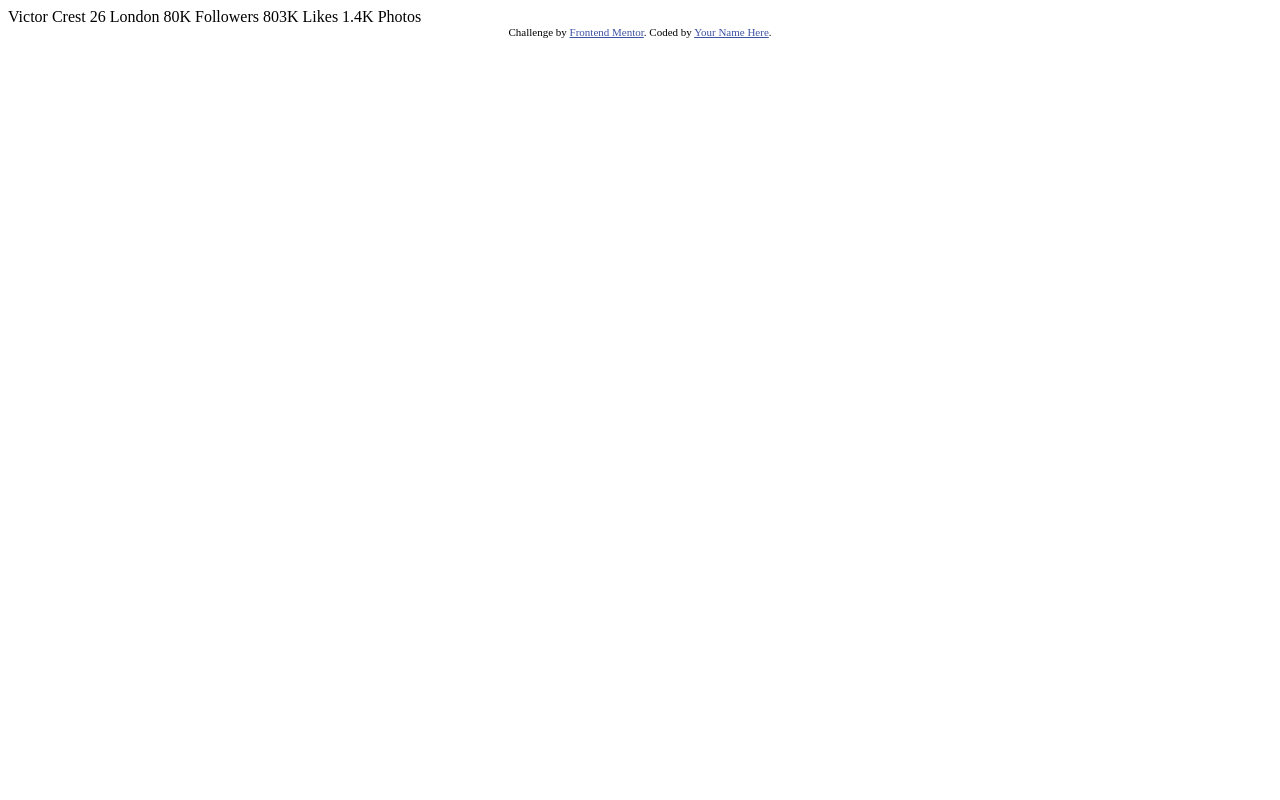
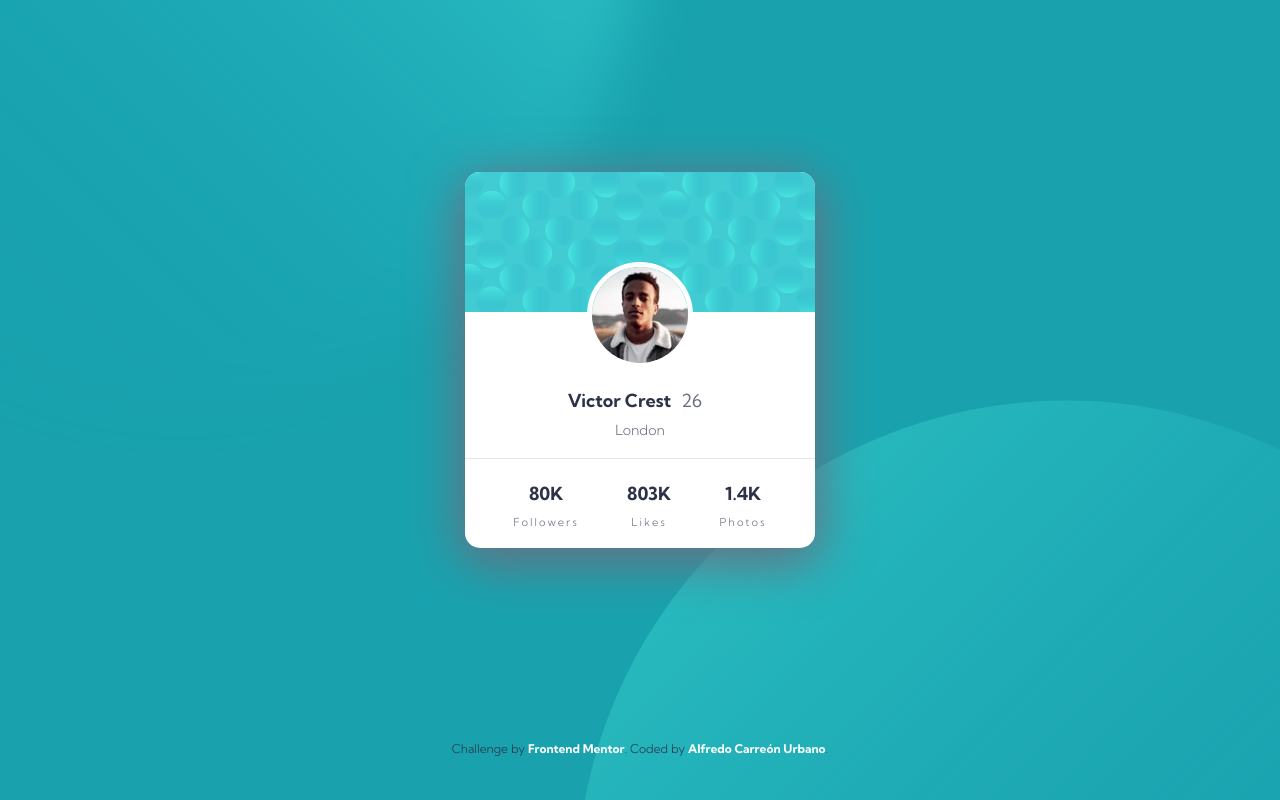
Before and after one commit to AlfredoCU/Profile-card-component-main, a plain HTML site: page index.html in a window 1280 px wide. Drawn offline with Linux system fonts and the light colour scheme.

Commit message:
Challenge Complete

```diff
--- /dev/null
+++ b/css/main.css
@@ -0,0 +1,160 @@
+@import url('https://fonts.googleapis.com/css2?family=Kumbh+Sans:wght@300;400;700&display=swap');
+
+/** Body */
+
+body {
+    font-size:  18px;
+    background-color: hsl(185, 75%, 39%);
+    font-family: 'Kumbh Sans', Arial, Helvetica, sans-serif;
+}
+
+/** Content */
+
+.content {
+    width: 100vw;
+    height: 90vh;
+    display: flex;
+    align-items: center;
+    justify-content: center;
+}
+
+.img-top {
+    right: 50%;
+    bottom: 50%;
+    position: fixed;
+    transition: 0.5s cubic-bezier(0.075, 0.82, 0.165, 0.6);
+}
+
+.img-top:hover {
+    filter: blur(30px);
+}
+
+.img-bottom {
+    top: 50%;
+    left: 45%;
+    position: fixed;
+    transition: 0.5s cubic-bezier(0.075, 0.82, 0.165, 0.6);
+}
+
+.img-bottom:hover {
+    filter: blur(30px);
+}
+
+/** Card */
+
+.card {
+    width: 350px;
+    height: 376px;
+    z-index: 1000;
+    position: relative;
+    border-radius: 15px;
+    background-color: #ffffff;
+    box-shadow: 0px 10px 50px 5px hsl(227, 10%, 46%);
+}
+
+.card__heard {
+    height: auto;
+}
+
+.card__img {
+    margin: auto;
+    border-radius: 15px 15px 0px 0px;
+}
+
+.card__content-img {
+    bottom: 55px;
+    display: flex;
+    cursor: pointer;
+    position: relative;
+    transform: scale(1);
+    justify-content: center;
+    transition: transform 0.5s;
+}
+
+.card__content-img:hover {
+    transform: scale(1.2);
+}
+
+.card__img-profile {
+    border-radius: 50%;
+    border: 5px solid #ffffff;
+}
+
+.card__body {
+    bottom: 55px;
+    position: relative;
+}
+
+.card__info {
+    padding: 5px;
+    display: flex;
+    align-items: center;
+    flex-direction: column;
+}
+
+.card__follow {
+    display: flex;
+    justify-content: center;
+}
+
+/** Info Card */
+
+.card__name {
+    font-weight: 700;
+    color: hsl(229, 23%, 23%);
+}
+
+.card__age {
+    margin: 0px 10px;
+    font-weight: 400;
+    color: hsl(227, 10%, 46%);
+}
+
+.card__live {
+    font-size: 14px;
+    font-weight: 300;
+    margin: -7px 0 15px;
+    color: hsl(227, 10%, 46%);
+}
+
+.card__follow {
+    display: flex;
+    padding-top: 25px;
+    align-items: center;
+    justify-content: space-evenly;
+    border-top: 1px solid hsl(0, 0%, 91%);
+}
+
+.card__info-follow {
+    text-align: center;
+}
+
+.card__numbers {
+    margin: 0px;
+    font-weight: 700;
+    color: hsl(229, 23%, 23%);
+}
+
+.card__text {
+    font-size: 11px;
+    font-weight: 300;
+    letter-spacing: 2px;
+    color: hsl(227, 10%, 46%);
+}
+
+/** Attribution */
+
+.attribution {
+    padding: 10px;
+    font-size: 12px;
+    font-weight: 300;
+    position: relative;
+    text-align: center;
+    color: hsl(229, 23%, 23%);
+}
+
+.attribution a {
+    color: #ffffff;
+    font-weight: 700;
+    text-decoration: none;
+}
--- a/index.html
+++ b/index.html
@@ -3,33 +3,47 @@
 <head>
   <meta charset="UTF-8">
   <meta name="viewport" content="width=device-width, initial-scale=1.0"> <!-- displays site properly based on user's device -->
-
   <link rel="icon" type="image/png" sizes="32x32" href="./images/favicon-32x32.png">
-
+  <link rel="stylesheet" href="./css/main.css">
+  <link rel="stylesheet" href="./css/normalize.css">
   <title>Frontend Mentor | Profile card component</title>
-
-  <!-- Feel free to remove these styles or customise in your own stylesheet 👍 -->
-  <style>
-    .attribution { font-size: 11px; text-align: center; }
-    .attribution a { color: hsl(228, 45%, 44%); }
-  </style>
 </head>
 <body>
-  Victor Crest
-  26
-  London
-
-  80K
-  Followers
-
-  803K
-  Likes
-
-  1.4K
-  Photos
+  <div class="content">
+    <img class="img-top" src="./images/bg-pattern-top.svg" alt="Image top" />
+    <div class="card">
+      <div class="card__header">
+        <img class="card__img" src="./images/bg-pattern-card.svg" alt="Image of banner" />
+        <div class="card__content-img">
+          <img class="card__img-profile" src="./images/image-victor.jpg" alt="Image of profile" />
+        </div>
+      </div>
+      <div class="card__body">
+        <div class="card__info">
+          <p class="card__name">Victor Crest<span class="card__age">26</span></p>
+          <p class="card__live">London</p>
+        </div>
+        <div class="card__follow">
+          <div class="card__info-follow">
+            <p class="card__numbers">80K</p>
+            <p class="card__text">Followers</p>
+          </div>
+          <div class="card__info-follow">
+            <p class="card__numbers">803K</p>
+            <p class="card__text">Likes</p>
+          </div>
+          <div class="card__info-follow">
+            <p class="card__numbers">1.4K</p>
+            <p class="card__text">Photos</p>
+          </div>
+        </div>
+      </div>
+    </div>
+    <img class="img-bottom" src="./images/bg-pattern-bottom.svg" alt="Image bottom" />
+  </div>
   <div class="attribution">
-    Challenge by <a href="https://www.frontendmentor.io?ref=challenge" target="_blank">Frontend Mentor</a>.
-    Coded by <a href="#">Your Name Here</a>.
+    <p class="">Challenge by <a href="https://www.frontendmentor.io?ref=challenge" target="_blank">Frontend Mentor</a>.
+    Coded by <a href="https://www.linkedin.com/in/alfredo-cu/">Alfredo Carreón Urbano</a>.</p>
   </div>
 </body>
 </html>
```
Also changed, not shown: css/normalize.css (added).
